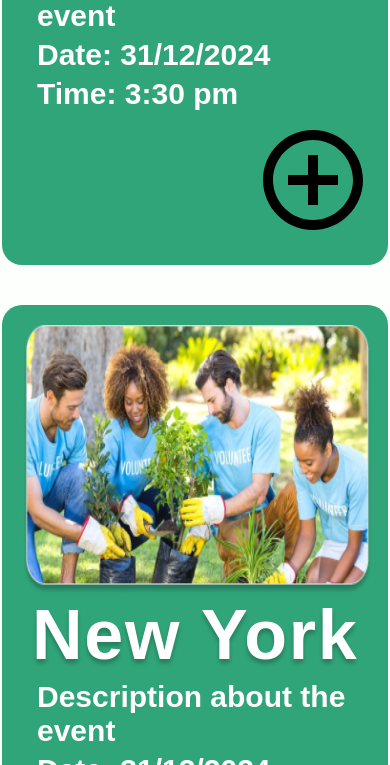
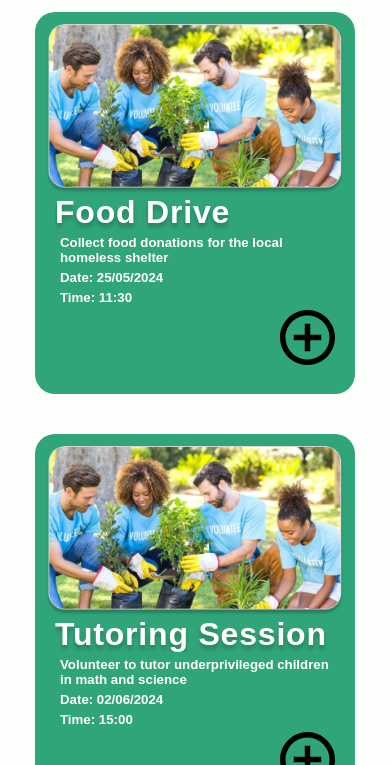
Before and after one commit to AMAbdulrahim/SWE363_Project, a plain HTML site: page structure/ViewAvailableEvents.html in a window 390 px wide. Shown: the part 775-1540 px from the top of the page. Drawn offline with Linux system fonts and the light colour scheme.

Commit message:
addcards placeholder+card size edit+small changes

```diff
--- a/script/addCards_VAE.js
+++ b/script/addCards_VAE.js
@@ -1,29 +1,130 @@
+const dummyData = [
+    {
+      eventName: "Clean-up Drive",
+      eventDes: "Help clean the local park and make it a better place for everyone",
+      eventDate: "20/05/2024",
+      eventTime: "09:00"
+    },
+    {
+      eventName: "Food Drive",
+      eventDes: "Collect food donations for the local homeless shelter",
+      eventDate: "25/05/2024",
+      eventTime: "11:30"
+    },
+    {
+      eventName: "Tutoring Session",
+      eventDes: "Volunteer to tutor underprivileged children in math and science",
+      eventDate: "02/06/2024",
+      eventTime: "15:00"
+    },
+    {
+      eventName: "Animal Shelter Volunteer",
+      eventDes: "Spend time with shelter animals and help with feeding and cleaning",
+      eventDate: "10/06/2024",
+      eventTime: "14:00"
+    },
+    {
+      eventName: "Community Garden Planting",
+      eventDes: "Plant flowers and vegetables in the community garden",
+      eventDate: "18/06/2024",
+      eventTime: "10:00"
+    },
+    {
+      eventName: "Elderly Care Visit",
+      eventDes: "Visit a local nursing home and spend time with elderly residents",
+      eventDate: "22/06/2024",
+      eventTime: "16:00"
+    },
+    {
+      eventName: "Beach Clean-up",
+      eventDes: "Help clean up trash and debris from the beach",
+      eventDate: "30/06/2024",
+      eventTime: "08:30"
+    },
+    {
+      eventName: "Blood Donation Drive",
+      eventDes: "Donate blood and save lives at the local blood bank",
+      eventDate: "05/07/2024",
+      eventTime: "13:00"
+    },
+    {
+      eventName: "Library Book Sorting",
+      eventDes: "Sort and organize books at the community library",
+      eventDate: "12/07/2024",
+      eventTime: "10:30"
+    },
+    {
+      eventName: "Park Maintenance",
+      eventDes: "Help maintain and beautify the local park by planting trees and flowers",
+      eventDate: "20/07/2024",
+      eventTime: "09:00"
+    },
+    {
+      eventName: "Soup Kitchen Volunteer",
+      eventDes: "Assist in serving meals to the homeless at the local soup kitchen",
+      eventDate: "25/07/2024",
+      eventTime: "11:00"
+    },
+    {
+      eventName: "Recycling Drive",
+      eventDes: "Collect recyclable materials from the community and help with sorting",
+      eventDate: "01/08/2024",
+      eventTime: "14:00"
+    },
+    {
+      eventName: "Community Center Renovation",
+      eventDes: "Help renovate and paint the community center",
+      eventDate: "10/08/2024",
+      eventTime: "09:30"
+    },
+    {
+      eventName: "Street Cleanup",
+      eventDes: "Clean up litter and debris from the streets of the neighborhood",
+      eventDate: "18/08/2024",
+      eventTime: "10:00"
+    },
+    {
+      eventName: "Toy Drive",
+      eventDes: "Collect toys for underprivileged children in the community",
+      eventDate: "24/08/2024",
+      eventTime: "13:30"
+    },
+    {
+      eventName: "Community Health Fair",
+      eventDes: "Volunteer at a health fair and provide information on wellness",
+      eventDate: "02/09/2024",
+      eventTime: "11:00"
+    },
+    {
+      eventName: "Gardening Workshop",
+      eventDes: "Attend a workshop on gardening techniques and tips",
+      eventDate: "09/09/2024",
+      eventTime: "15:30"
+    },
+    {
+      eventName: "Habitat for Humanity Build",
+      eventDes: "Volunteer to help build homes for families in need",
+      eventDate: "15/09/2024",
+      eventTime: "08:00"
+    },
+    {
+      eventName: "Community Picnic",
+      eventDes: "Join a picnic in the park with games and activities for the whole family",
+      eventDate: "22/09/2024",
+      eventTime: "12:00"
+    },
+    {
+      eventName: "Environmental Cleanup",
+      eventDes: "Participate in cleaning up litter and pollution from the environment",
+      eventDate: "30/09/2024",
+      eventTime: "09:00"
+    }
+  ];
+
+  console.log(dummyData);
 
 
-   let cities = [
-    "New York",
-    "London",
-    "Paris",
-    "Tokyo",
-    "Sydney",
-    "Dubai",
-    "Rome",
-    "Berlin",
-    "Moscow",
-    "Beijing",
-    "Los Angeles",
-    "Toronto",
-    "Mumbai",
-    "Rio de Janeiro",
-    "Cairo",
-    "Seoul",
-    "Mexico City",
-    "Singapore",
-    "Bangkok",
-    "Istanbul"
-  ];
 
-//   console.log(cities);
 
    // Wait for the DOM content to be loaded
    document.addEventListener('DOMContentLoaded', function() {
@@ -31,7 +132,7 @@
     var cardsSection = document.getElementById('cardsSectionV');
 
     // Loop to create and add #cardID five times
-    for (var i = 0; i < 10; i++) {
+    for (var i = 0; i < dummyData.length; i++) {
         // Create a new div element for the card
         var cardDiv = document.createElement('div');
         cardDiv.className = 'card'; // Set the class name
@@ -45,15 +146,15 @@
         </div>
 
         <div class="title-card">
-            <h1 id="event-name-card">${cities[i]}</h1>
+            <h1 id="event-name-card">${dummyData[i].eventName}</h1>
 
         </div>
 
         <div class="des-card">
            <div class="des">
-                <h5 id="event-des">Description about the event</h5>
-                <h5 id="event-date">Date: 31/12/2024</h5>
-                <h5 id="event-time">Time: 3:30 pm</h5>
+                <h5 id="event-des">${dummyData[i].eventDes}</h5>
+                <h5 id="event-date">Date: ${dummyData[i].eventDate}</h5>
+                <h5 id="event-time">Time: ${dummyData[i].eventTime}</h5>
 
             </div>
             <div class="card-button">
--- a/structure/ViewAvailableEvents.html
+++ b/structure/ViewAvailableEvents.html
@@ -30,10 +30,8 @@
     <header>
         <div id="logo">
             <a href="main.html"><img id="logoimg" src="/images/logo.png" alt="Logo"></a>
-            <h1 id="logo-name">Name</h1>
+            <h1 id="logo-name">Tatawana</h1>
         </div>
-
-
 
         <img src="/images/moon.png" id="icon">
 
@@ -59,47 +57,11 @@
                             </path>
                         </svg>
                     </button>
-
-                    <!-- <button>
-                   <img src="/images/filter_button.svg" alt="">
-               </button> -->
                 </form>
             </div>
         </div>
 
         <div class="cards-section" id="cardsSectionV">
-
-
-
-
-
-            <div class="card">
-
-                <div class="img-card">
-                    <img id="event-img" src="/images/card-img-placeholder.png" alt="Event Image">
-
-                </div>
-
-                <div class="title-card">
-                    <h1 id="event-name-card">MAIN</h1>
-
-                </div>
-
-                <div class="des-card">
-                    <div class="des">
-                        <h5 id="event-des">Description about the event</h5>
-                        <h5 id="event-date">Date: 31/12/2024</h5>
-                        <h5 id="event-time">Time: 3:30 pm</h5>
-
-                    </div>
-                    <div class="card-button">
-                        <button class="add-button">
-                            <a href="event.html"><img src="/images/add_button.svg" alt=""></a>
-                        </button>
-                    </div>
-                </div>
-            </div>
-
 
         </div>
 
--- a/style/VAE.css
+++ b/style/VAE.css
@@ -59,7 +59,7 @@ main {
   background-color: var(--color-card);
   padding: 12px 10px 10px 10px;
   width: 300px;
-  height: 340px;
+  height: 360px;
   border-radius: 20px;
 
 }
@@ -67,6 +67,7 @@ main {
 .title-card,
 .des-card {
   margin-left: 10px;
+  overflow: hidden;
 }
 
 .title-card {
@@ -79,6 +80,7 @@ main {
 
 .des>* {
   margin: 5px;
+
 }
 
 .card img {
@@ -88,7 +90,7 @@ main {
 }
 
 .card-button {
-  height: 50px;
+  height: 60px;
   display: flex;
   justify-content: right;
 
@@ -103,20 +105,21 @@ main {
 .add-button {
   all: unset;
   cursor: pointer;
-  width: 50px;
-  height: 50px;
-  padding: 5px 10px 10px 10px;
+  width: 55px;
+  height: 55px;
+  margin-right: 10px;
 
 }
 
 .add-button:hover {
-  transform: scale(1.15);
+  transform: scale(1.1);
 
 }
 
 #event-name-card {
   overflow: hidden;
   width: 280px;
+  height: 36px;
 }
 
 
@@ -125,7 +128,6 @@ main {
 
 
 
-/* Small Devices (phones) */
 @media screen and (max-width: 700px) {
   .cards-section {
     grid-template-columns: auto;
@@ -133,7 +135,7 @@ main {
 
   }
 
-  .card {
+  /* .card {
     padding: 20px 15px 15px 20px;
     width: 90vw;
     height: 640px;
@@ -195,7 +197,7 @@ main {
     overflow: hidden;
     width: inherit;
   }
-
+*/
 }
 
 @media screen and (max-width: 527px) {
```
Also changed, not shown: structure/SignDone.html (+2 -0 lines), structure/Signup.html (+3 -1 lines), structure/creator_viewAvailableEvents.html (+1 -1 lines), structure/login.html (+3 -1 lines), structure/main.html (+2 -1 lines), structure/setting.html (+4 -0 lines).
